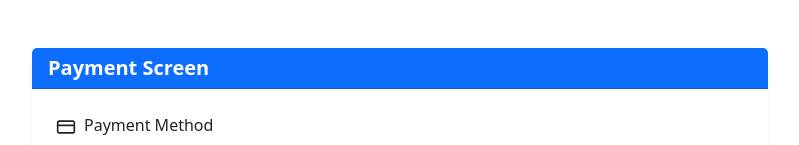
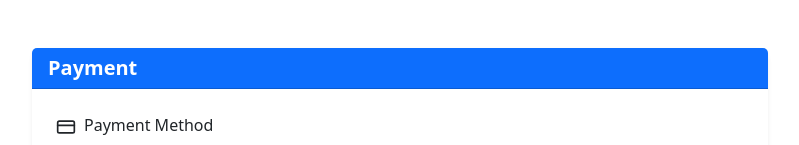
Before and after one commit to nikhilsm1996/readingspace, a React (Vite) app in the folder frontend/reading-space-frontend/: page /payment in a window 1280 px wide. Shown: the top 145 px of the page, without its empty margins (240-1039 px from the left). Built offline with nearby package versions, Linux system fonts and the light colour scheme.

Commit message:
Enhance Payment component: update title and display tier name in payment details

```diff
--- a/frontend/reading-space-frontend/src/components/Payment.jsx
+++ b/frontend/reading-space-frontend/src/components/Payment.jsx
@@ -106,6 +106,7 @@ Thank you for your payment!
     a.click();
     window.URL.revokeObjectURL(url);
   };
+console.log("Payment details",paymentDetails);
 
   // Navigate to user dashboard
   const goToDashboard = () => {
@@ -118,7 +119,7 @@ Thank you for your payment!
         <Col md={8}>
           <Card className="shadow-sm">
             <Card.Header className="bg-primary text-white">
-              <Card.Title className="mb-0">Payment Screen</Card.Title>
+              <Card.Title className="mb-0">Payment</Card.Title>
             </Card.Header>
             <Card.Body>
               {!paymentStatus && (
@@ -194,7 +195,7 @@ Thank you for your payment!
                         <Col md={6}>
                           <div className="d-flex align-items-center mb-3">
                             <CreditCard size={20} className="me-2 text-secondary" />
-                            <span><strong>Tier:</strong> {paymentDetails.tier}</span>
+                            <span><strong>Tier:</strong> {paymentDetails.tierName}</span>
                           </div>
                           <div className="d-flex align-items-center mb-3">
                             <Wallet size={20} className="me-2 text-secondary" />
```
